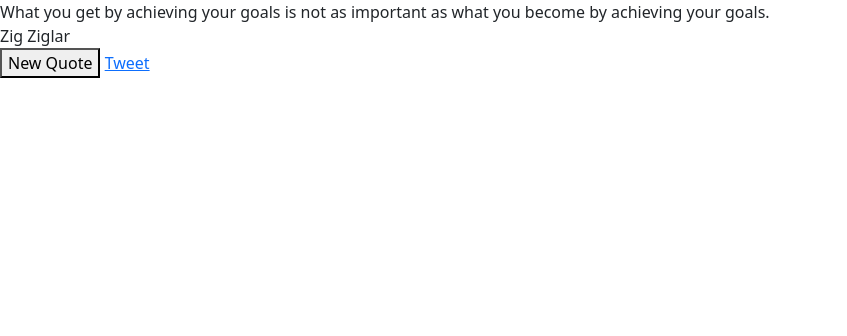
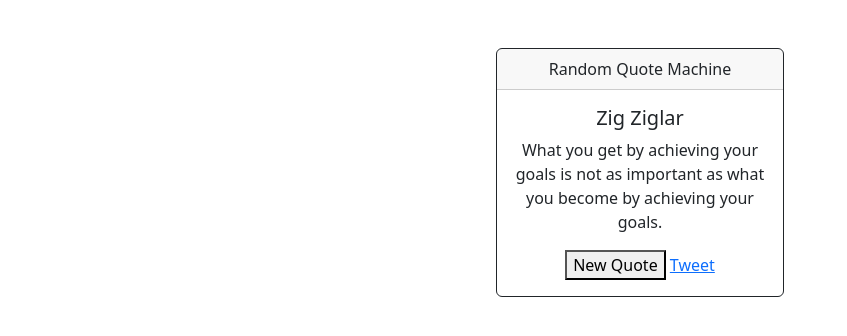
Before and after one commit to samhuerzeler/rqm, a plain HTML site: page index.html in a window 1280 px wide. Shown: the whole page, without its empty margins (0-847 px from the left). Drawn offline with nearby package versions, Linux system fonts and the light colour scheme.

Commit message:
Add container and tweet button

```diff
--- a/index.html
+++ b/index.html
@@ -10,12 +10,20 @@
     <body>
         <script src="./quotes.js"></script>
 
-        <warpper id="quote-box">
-            <div id="text"></div>
-            <div id="author"></div>
-            <button id="new-quote">New Quote</button>
-            <a href="#" id="tweet-quote">Tweet</a>
+
+        <warpper id="quote-box" class="container text-center mt-5 h-100 d-flex align-items-center justify-content-center">
+            <div class="card border-dark mb-3" style="max-width: 18rem;">
+                <div class="card-header">Random Quote Machine</div>
+                <div class="card-body">
+                    <h5 class="card-title" id="author"></h5>
+                    <p class="card-text" id="text"></p>
+                    <button id="new-quote">New Quote</button>
+                    <a href="https://twitter.com/intent/tweet?text=test" id="tweet-quote" target="_blank">Tweet</a>
+                </div>
+            </div>
         </warpper>
+
+
 
         <script>
             document.getElementById('text').innerHTML = QUOTES[1].quote;
```
